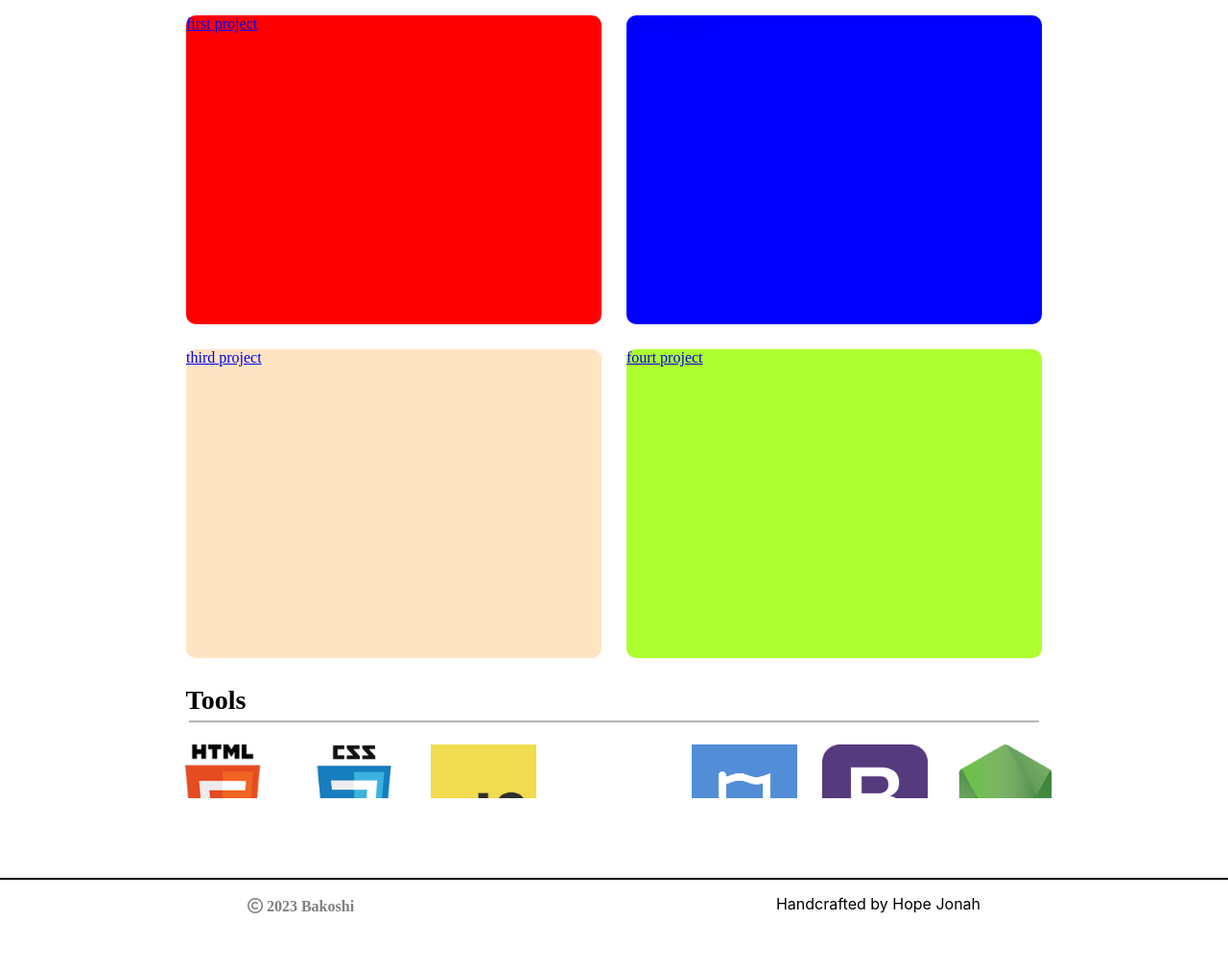
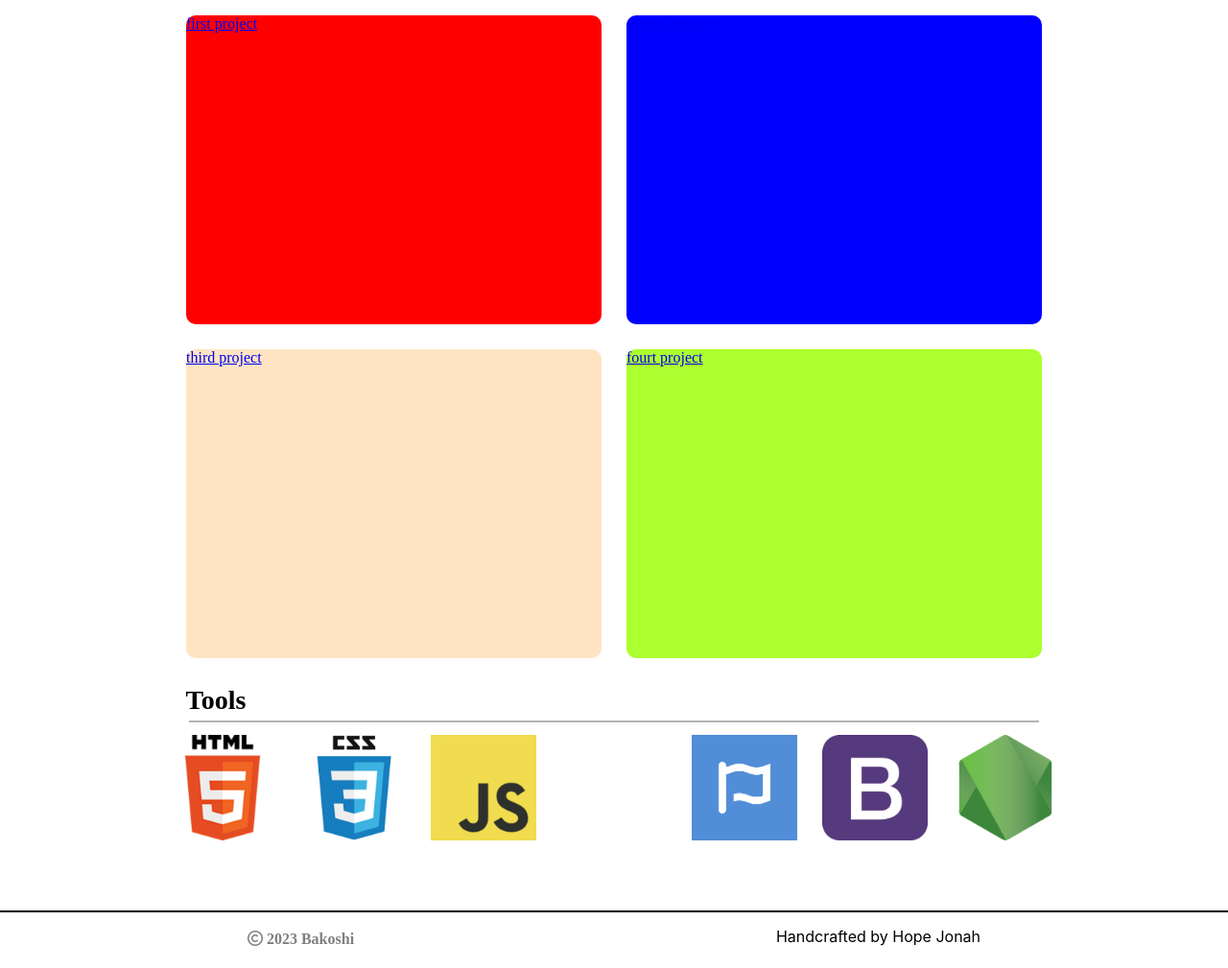
Before and after one commit to Kadunapikin/portfolio, a website: page index.html in a window 1280 px wide. Shown: the part 540-1549 px from the top of the page at 96% size. Before the commit the page ends 1515 px from the top, so only its background shows below. Drawn offline with Linux system fonts and the light colour scheme.

Commit message:
update style.css

```diff
--- a/style.css
+++ b/style.css
@@ -214,12 +214,11 @@ left-socials{
 
   .tools-container{
     display: flex;
-    margin: 10px;
   }
 
   #toolbox{
     width: 110px;
-    height: 56px;
+    height: 110px;
     margin: 13px;
   }
 
```
